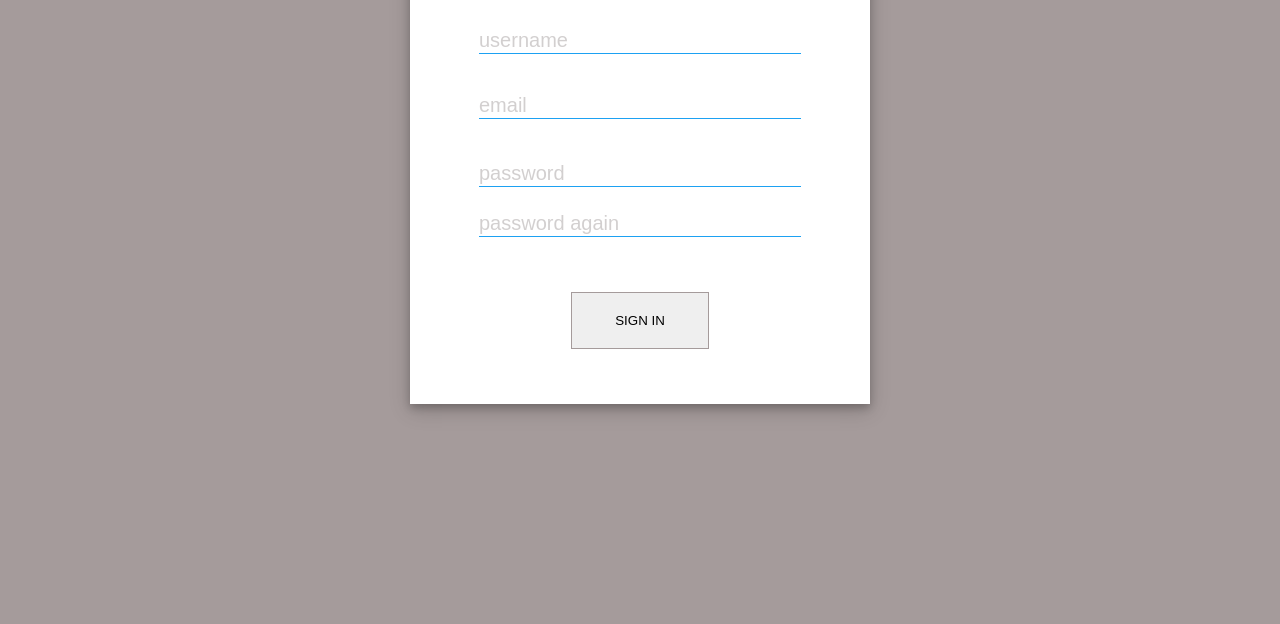
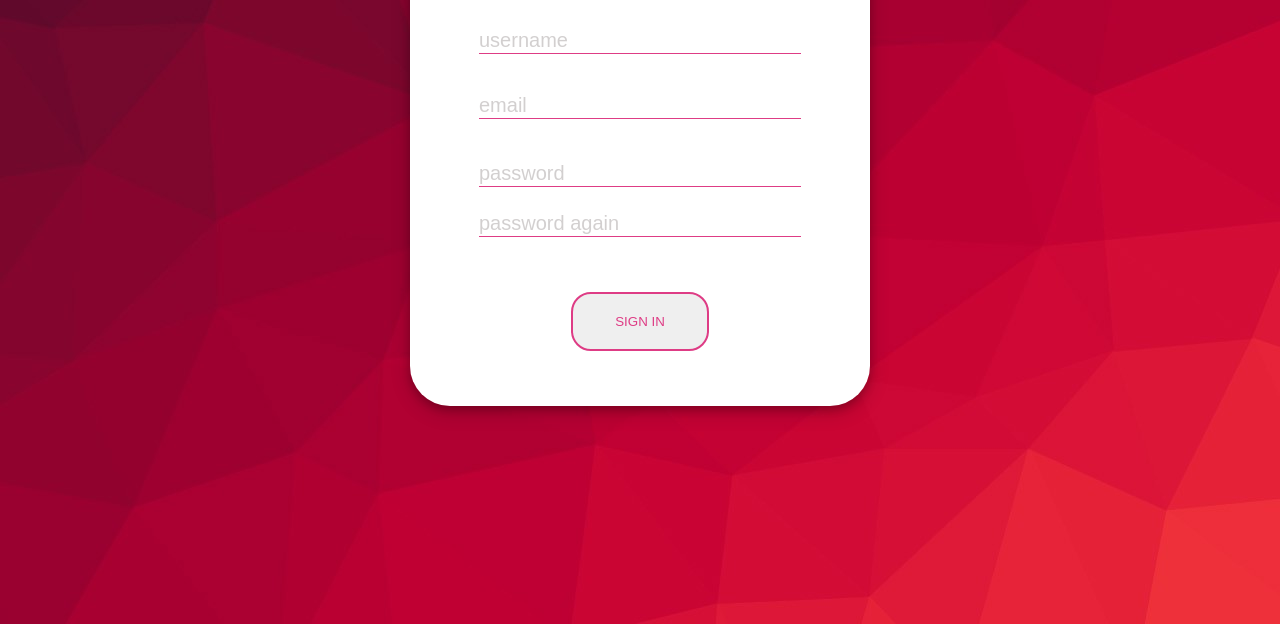
Before and after one commit to GSG-G10/pomodorokitty-team2, a website: page public/sign.html in a window 1280 px wide. Shown: the part 176-800 px from the top of the page. Drawn offline with Linux system fonts and the light colour scheme.

Commit message:
style-sign-up-page Related #36

```diff
--- a/public/css/sign.css
+++ b/public/css/sign.css
@@ -8,11 +8,11 @@
  :root {
     --white: #ffffff;
     --gray: #a59b9b;
-    --pink: #1da1f2;
+    --pink: #de3c85;
 }
 
 body {
-    background-color: var(--gray);
+    background-image: url(../img/22.jpg);
 }
 
 .continer {
@@ -22,6 +22,7 @@ body {
 }
 
 .continer form {
+    border-radius: 40px;
     width: 460px;
     min-height: 375px;
     background-color: var(--white);
@@ -77,10 +78,11 @@ body {
     display: block;
 }
 
-.continer form button:hover {
+.continer form button {
     color: var(--pink);
     border: 2px solid var(--pink);
     font-weight: 300;
+    border-radius: 20px;
 }
 
 .warning {
```
